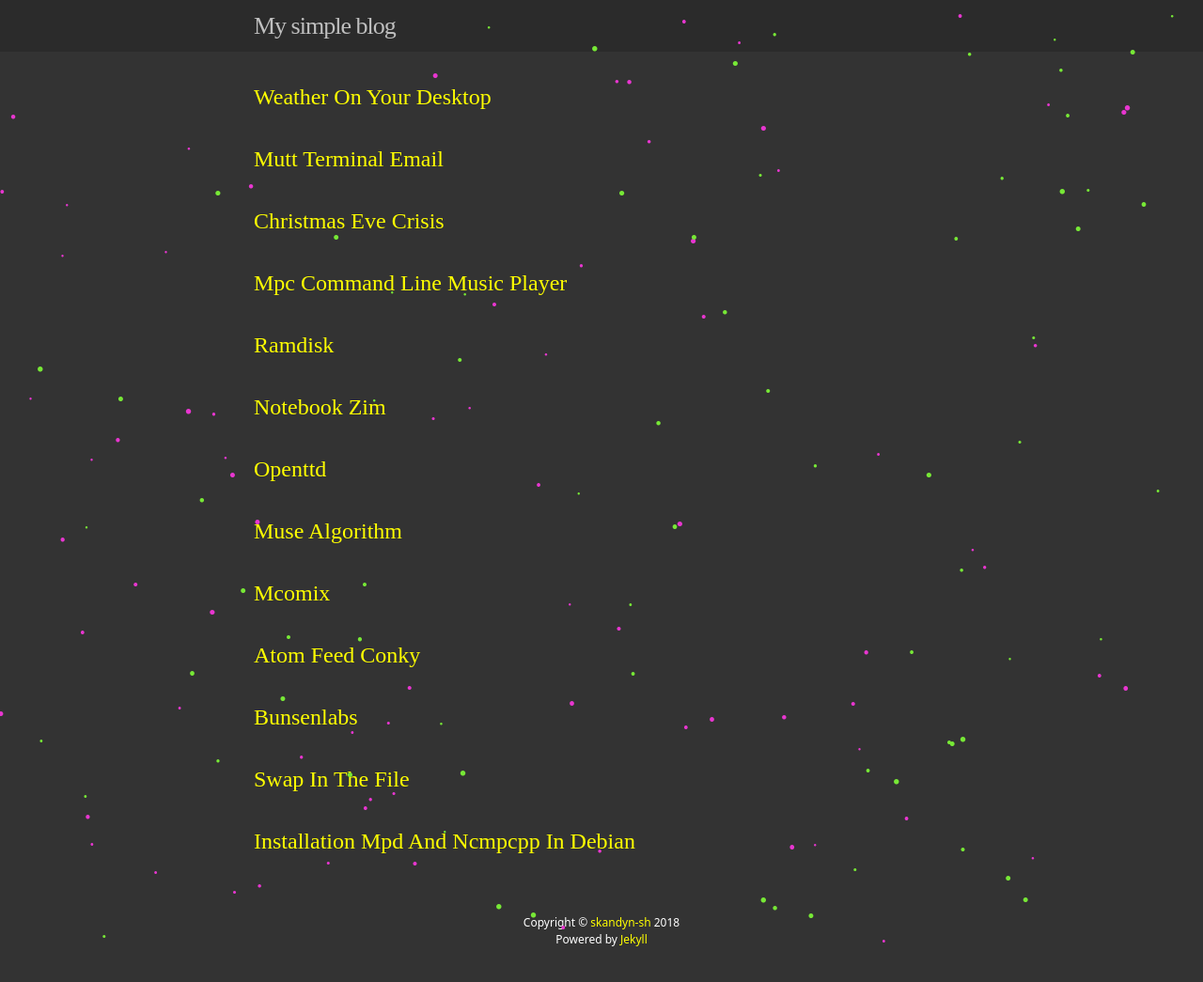
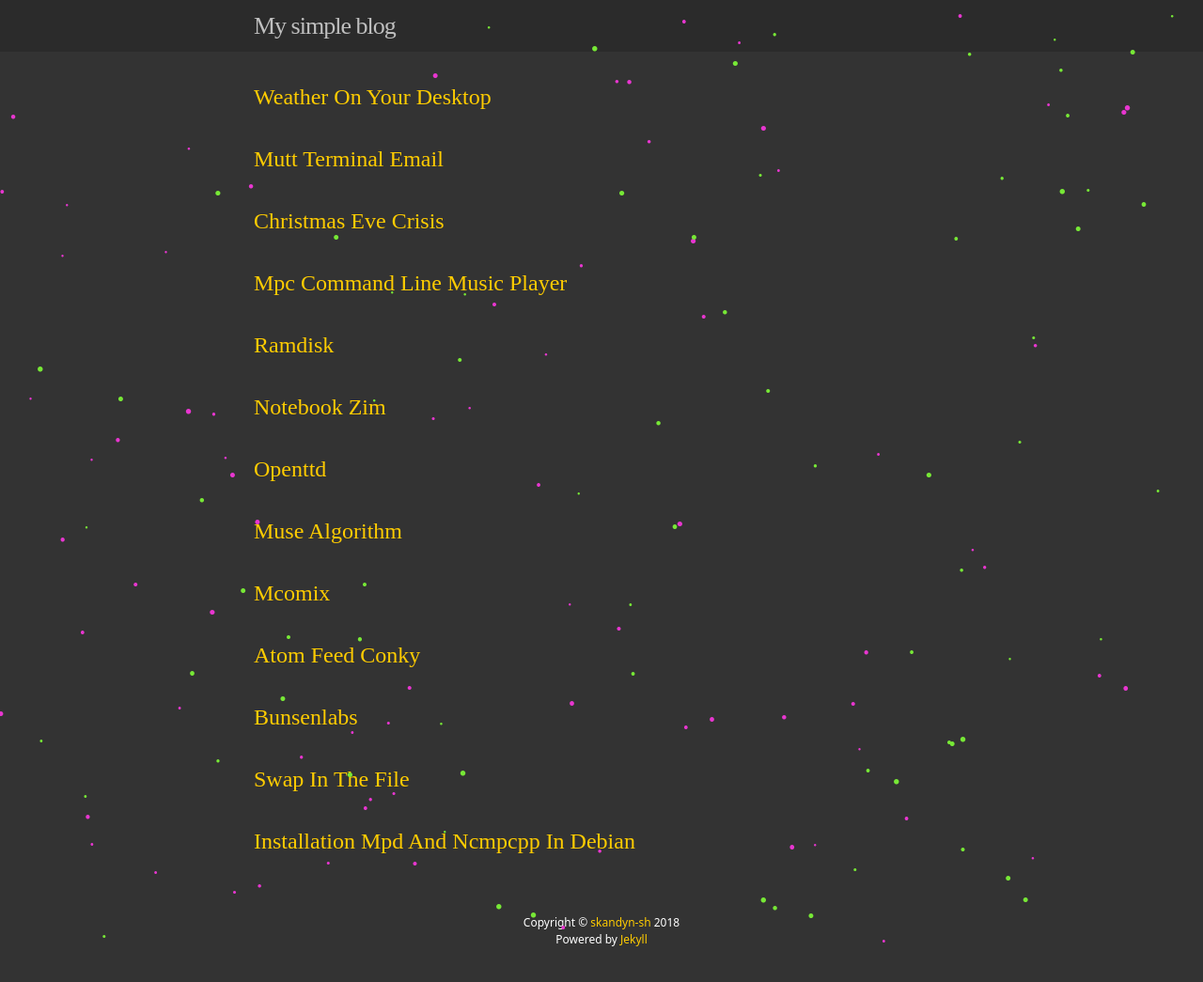
Before and after one commit to skandyn-sh/skandyn-sh.github.io, a Jekyll site: the page built from index.html, in a window 1280 px wide. Shown: the whole page at 94% size. Built offline with Jekyll 4.4.1, drawn with Linux system fonts in a browser that asks for light colours.

Commit message:
Update main.scss

```diff
--- a/css/main.scss
+++ b/css/main.scss
@@ -15,7 +15,7 @@
 
 $text-color:       #fff;
 $background-color: #333333;
-$brand-color:      #FFFF00;
+$brand-color:      #ffcc00;
 
 $grey-color:       #fff;
 $grey-color-light: lighten($grey-color, 40%);
```
